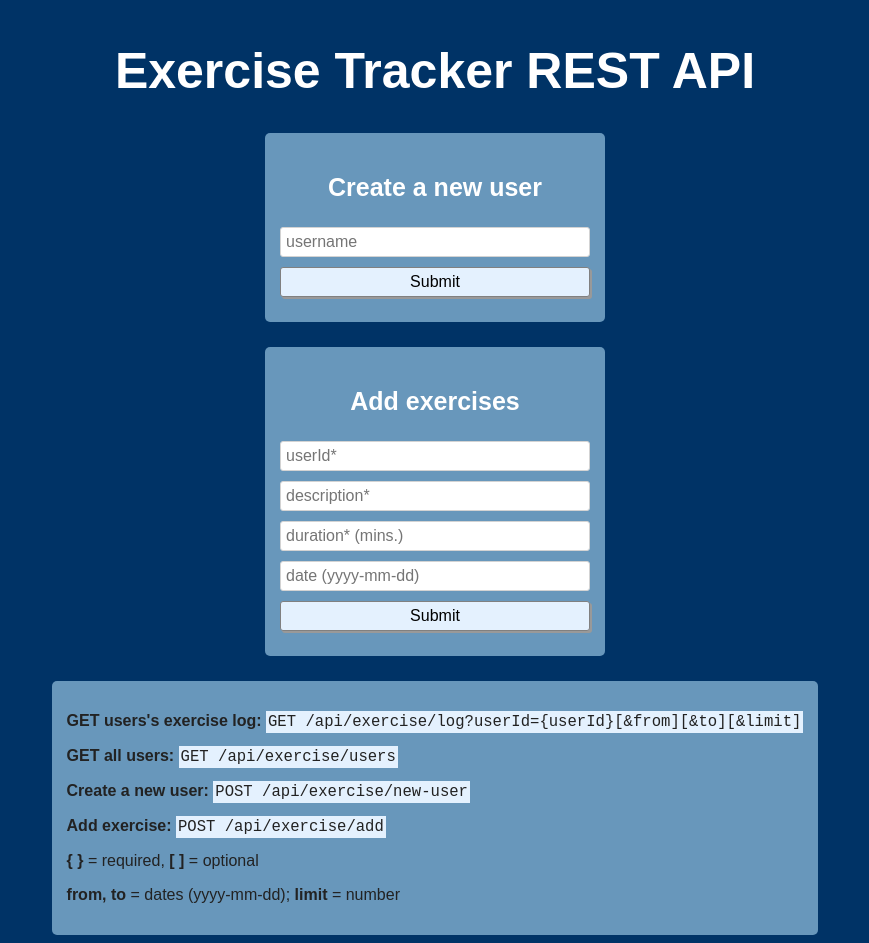
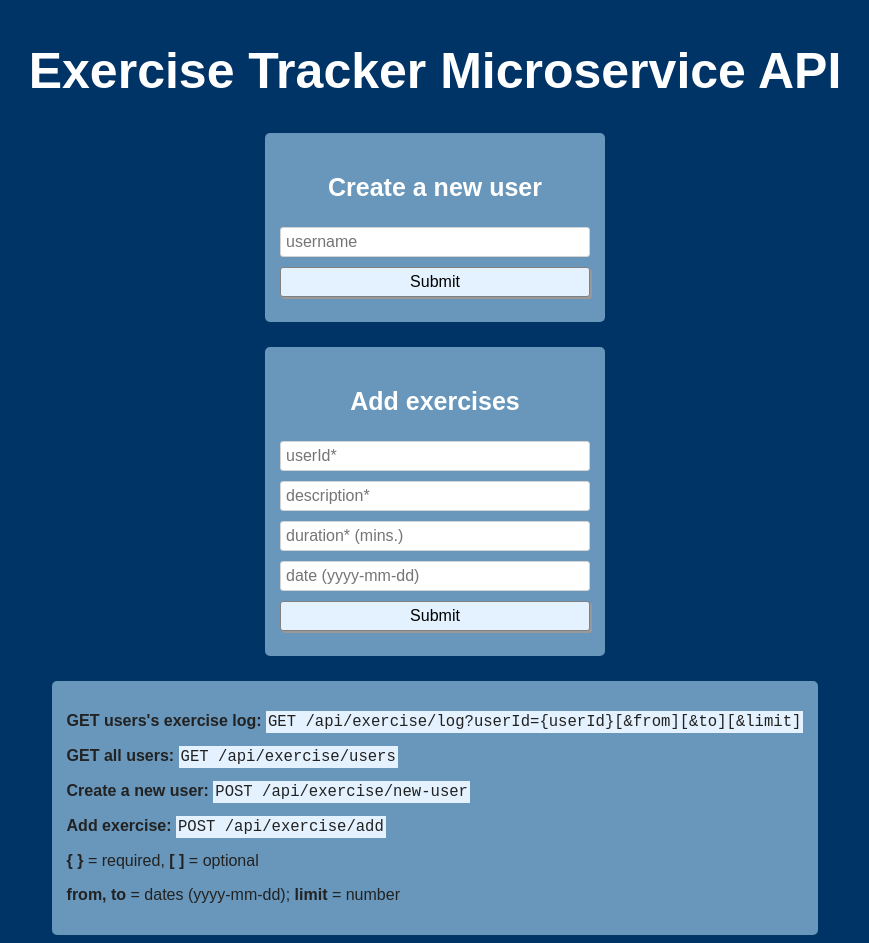
Before and after one commit to johnngo10/exercise-tracker, a website: page views/index.html in a window 1280 px wide. Shown: the whole page, without its empty margins (205-1074 px from the left). Drawn offline with Linux system fonts and the light colour scheme; files that its build step writes are made by us from their sources.

Commit message:
small edit

```diff
--- a/views/index.html
+++ b/views/index.html
@@ -12,7 +12,7 @@
 
   <body>
     <div class="container">
-      <h1>Exercise Tracker REST API</h1>
+      <h1>Exercise Tracker Microservice API</h1>
       <form action="/api/exercise/new-user" method="post">
         <h3>Create a new user</h3>
         <input id="uname" type="text" name="username" placeholder="username" />
```
